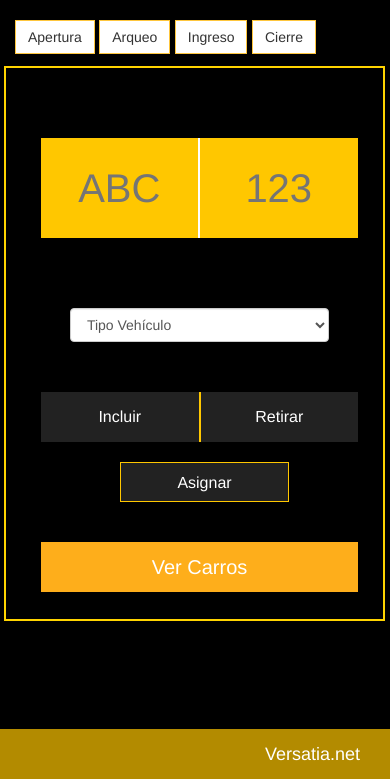
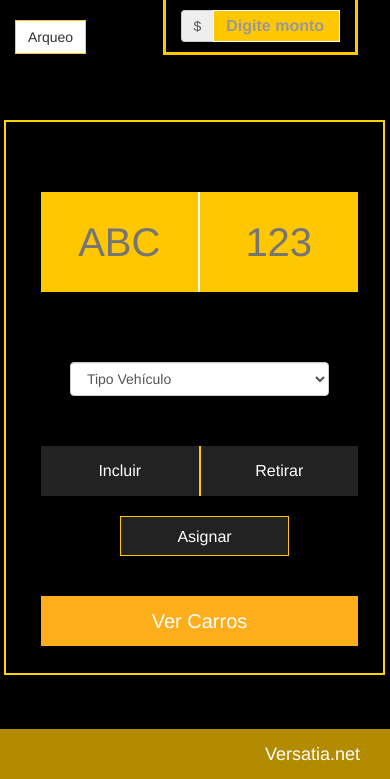
Before and after one commit to jorgeperez/parqueadero, a PHP site: page /inc/cajero.html in a window 390 px wide. Shown: the part 65-844 px from the top of the page. Run offline with PHP 8.4, Linux system fonts and the light colour scheme.

Commit message:
input para digitar apertura de caja

```diff
--- a/css/estilo.styl
+++ b/css/estilo.styl
@@ -117,7 +117,7 @@ body
 	color white
 	margin-top 20px
 	&:hover
-		background #0C1CE8
+		background #0EDBC8
 		border 1px solid #FFC700
 		// color black
 .icono_form
@@ -274,7 +274,32 @@ body
 		margin-top 50px
 		button
 			border-radius 0
-
+#form_apertura
+	display block
+	padding-top 10px
+	padding-bottom 10px
+	top -20px
+	background-color black
+	border-bottom  3px solid #FFc700
+	border-right 3px solid #FFc700
+	border-left 3px solid #FFc700
+	input
+		outline none !important
+		box-shadow none !important
+		border 1px solid white
+		color white
+		background-color #FFc700
+		border-radius 0
+		height 20%
+		font-size 1em
+		font-weight bold
+		&:focus
+			outline none
+	label
+		color white
+	.input-group-addon
+		height 30px
+		margin-bottom 10px
 //PANEL-USERS
 
 	#icon-ver-usuarios
@@ -711,8 +736,8 @@ body
 		button
 			border-radius 0
 	#mapa-desktop
-		border 1px dashed red
-		height 73%
+		border 1px dashed white
+		height 64%
 		margin-top 5px
 		position absolute
 		background none
@@ -736,7 +761,7 @@ body
 		left 36em
 		top .3em
 		background-color white
-		display block
+		display none
 		cursor default
 		h3,h2,h1
 			text-align center
@@ -774,7 +799,7 @@ body
 			left 36em
 			top .3em
 			background-color white
-			display block
+			display none
 			cursor default
 			h4,h2,h1
 				margin-top .3em
@@ -853,7 +878,7 @@ body
 
 	#panel_cajero
 		background-color rgba(black,.7)
-		margin-top 30px
+		margin-top 1px
 		border 2px solid #FFD400
 	#boton-ver-carros
 		margin-bottom 20px
@@ -882,3 +907,5 @@ body
 	#xpress
 		border-right 2px solid #ffc700
 		border-bottom 2px solid #ffc700
+	#form_cajero
+		margin-bottom 0
--- a/inc/cajero.html
+++ b/inc/cajero.html
@@ -5,6 +5,7 @@
 	<link rel="stylesheet" href="../css/bootstrap.min.css">
 	<link rel="stylesheet" href="../css/buttons.css">
 	<link rel="stylesheet" href="../css/estilo.css">
+	<link rel="stylesheet" href="../css/animate.css">
 	<script src="../js/jquery-1.11.2.js"></script>
 	<script src="../js/jquery-ui.js"></script>
 	<script src="../js/bootstrap.min.js"></script>
@@ -22,29 +23,36 @@
 			<div class="clearfix"></div>
 		<div class="container">
 			<div class="row" >
+				<div id="botones_caja" class="col-xs-12 col-lg-10">
+						<div class="boton_caja btn btn-default  btn-md">Arqueo</div>
+					</div>
+					<form class="animated bounceInDown">
+					  <div id="form_apertura" class="form-group col-xs-6 col-xs-offset-5 col-sm-5 col-sm-offset-7 col-md-5 col-md-offset-7 col-lg-4 col-lg-offset-8">
+					  	<div class="input-group">
+					  		<div class="input-group-addon">$</div>
 
-				<div id="botones_caja" class="col-xs-12 col-lg-10">
-
-						<div id="apertura" class="boton_caja btn btn-default btn-md">Apertura</div>
-						<div class="boton_caja btn btn-default  btn-md">Arqueo</div>
-						<div class="boton_caja btn btn-default  btn-md">Ingreso</div>
-						<div class="boton_caja btn btn-default  btn-md">Cierre</div>
-					</div>
-					<form action="">
+						    <input type="text" class="form-control" id="monto_apertura" placeholder="Digite monto de apertura en caja">
+					  	</div>
+					  </div>
+					</form>
+				<!-- 	<form action="">
 					<div class="search hidden-xs col-sm-5 col-sm-offset-7 col-md-4 col-md-offset-8 col-lg-4 col-lg-offset-8 ">
 					<div class="input-group ">
-		    		<div class="input-group-addon icono_form"><span class="glyphicon glyphicon-search" </span></div>
+		    			<div class="input-group-addon icono_form"><span class="glyphicon glyphicon-search" </span></div>
 		      		<input type="text" class="form-control" id="inputEmail3" placeholder="Buscar">
 		    			</div>
 					</div>
-					</form>
-		    	</div>
+					</form> -->
+
+
+		   </div>
 				</div>
-				</div>
+			</div>
 
 		  </div>
 		<div class="clearfix"></div>
 			<div id="panel_cajero" class="row" style="margin-right:5px;margin-left:4px">
+
 				<form id="form_cajero" action="" class="form-horizontal col-xs-12 col-lg-6 ">
 					<div id="inputs-text-cajero" class="col-xs-12 col-sm-10 col-sm-offset-2 col-md-10 col-md-offset-2 col-lg-offset-1">
 						<input type="text" placeholder="ABC" onfocus="this.placeholder=''" onblur="this.placeholder='ABC'" class="col-xs-6 col-sm-5 col-md-5 col-lg-5" id="placa_1">
```
Also changed, not shown: css/estilo.css.
